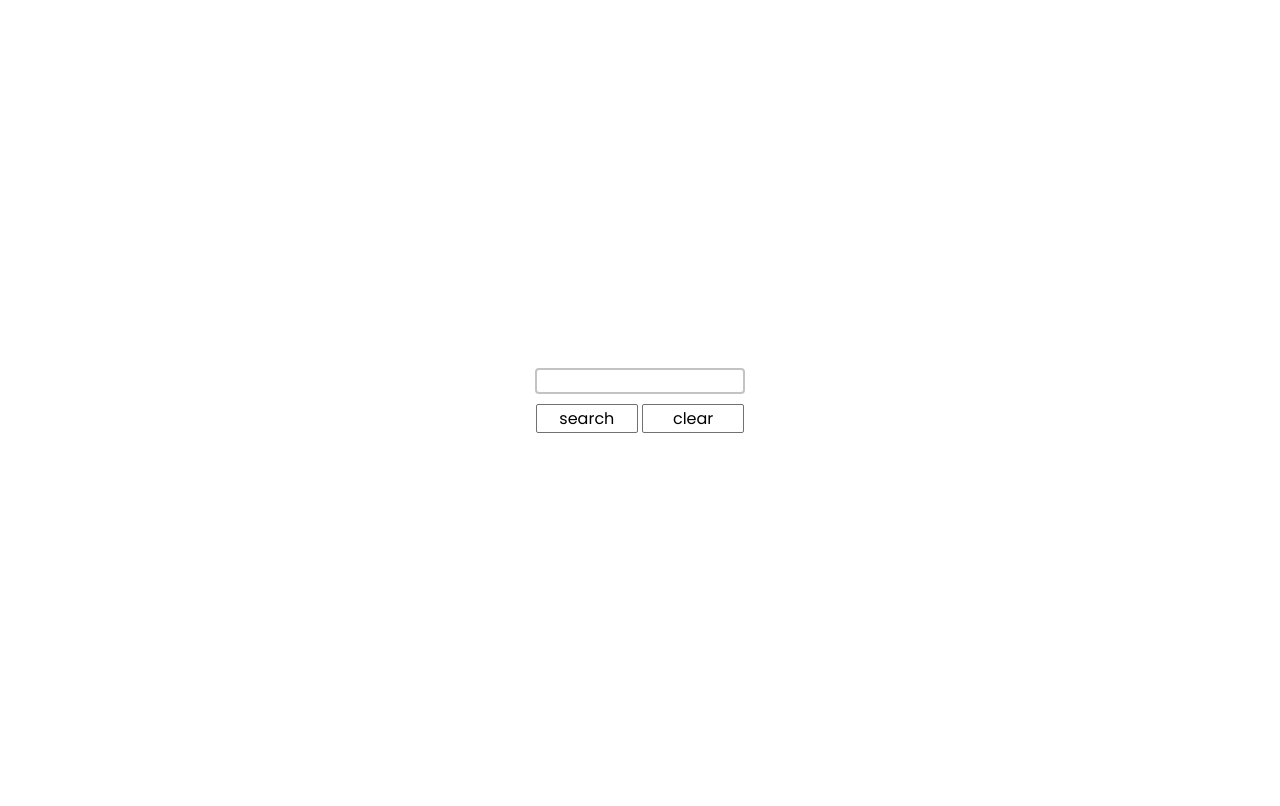
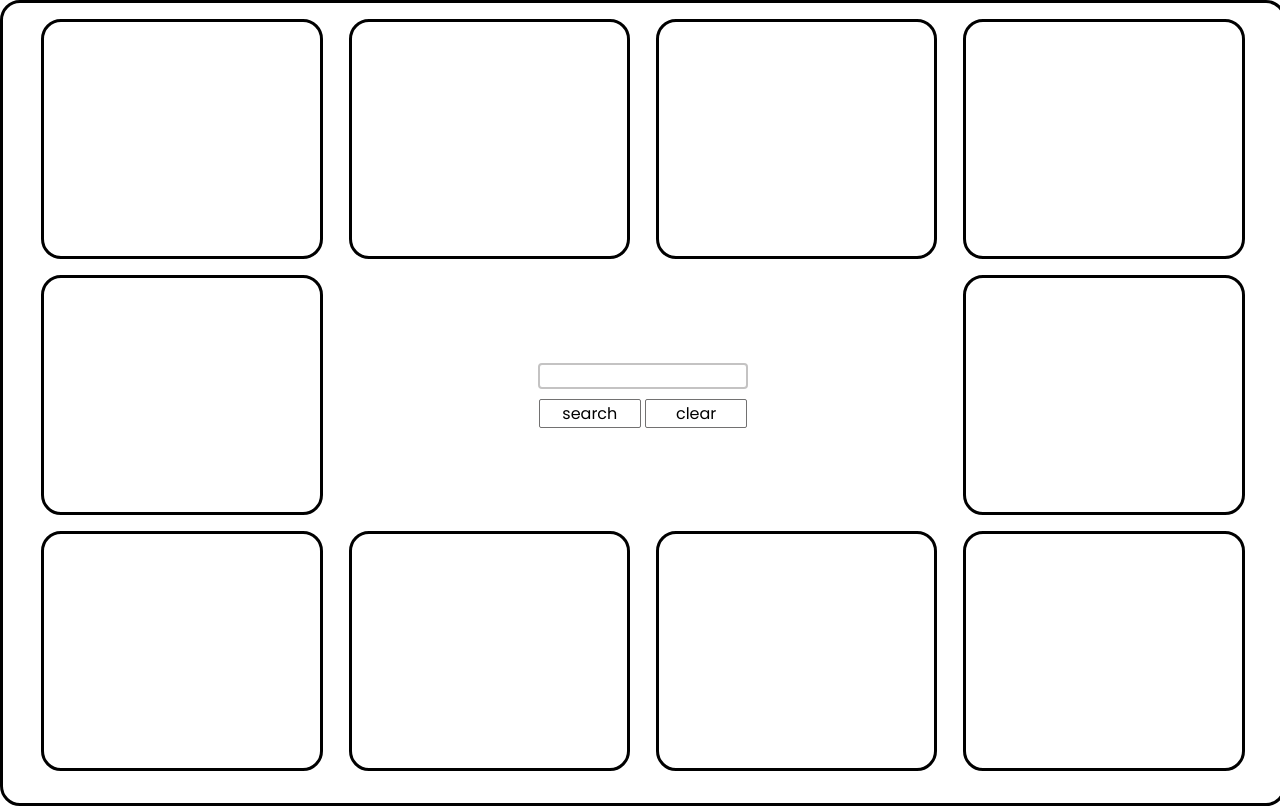
Before and after one commit to Username26/WikiSearch, a plain HTML site: page index.html in a window 1280 px wide. Drawn offline with Linux system fonts and the light colour scheme.

Commit message:
layout for the results borderstyle solid for debugging purposes

```diff
--- a/index.html
+++ b/index.html
@@ -9,10 +9,42 @@
     <title>WikiSearch</title>
 </head>
 <body>
-    <form>
-        <input type="text" id="searchQuery" name="searchQuery" size="30"><br>
-        <input type="button" value="search" size="25">
-        <input type="button" value="clear">
-    </form>
+    <div class="form">
+        <form>
+            <input type="text" id="searchQuery" name="searchQuery" size="30"><br>
+            <input type="button" value="search" size="25">
+            <input type="button" value="clear">
+        </form>
+    </div>
+    <div class="item1">
+
+    </div>
+    <div class="item2">
+
+    </div>
+    <div class="item3">
+
+    </div>
+    <div class="item4">
+
+    </div>
+    <div class="item5">
+
+    </div>
+    <div class="item6">
+
+    </div>
+    <div class="item7">
+
+    </div>
+    <div class="item8">
+
+    </div>
+    <div class="item9">
+
+    </div>
+    <div class="item10">
+
+    </div>
 </body>
 </html>
--- a/stylesheet.css
+++ b/stylesheet.css
@@ -2,11 +2,35 @@ body {
 	height: 100%;
 	width: 100%;
 	margin: 0;
-	display: table;
+	display: grid;
+	grid-template-columns: 1% repeat(4, 22%) 1%;
+	grid-template-rows: 0% repeat(3, 30%) 0%;
+	grid-template-areas:
+		'. . . . . .'
+		'. item1 item2 item3 item4 .'
+		'. item10 form form item5 .'
+		'. item9 item8 item7 item6 .'
+		'. . . . . .';
+	column-gap: 2%;
+	row-gap: 2%;
 	position: absolute;
 	font-family: 'Poppins', sans-serif;
+	border-style: solid;
+	border-radius: 20px;
 }
+
+.form {
+	grid-area: form;
+	vertical-align: middle;
+	text-align: center;
+	display: table;
+}
+
 form {
+	grid-column-start: 2;
+	grid-column-end: 4;
+	grid-row-start: 2;
+	grid-row-end: 3;
 	display: table-cell;
 	vertical-align: middle;
 	text-align: center;
@@ -39,8 +63,69 @@ input[value='search'] {
 input[type='text'] {
 	font-family: 'poppins';
 	width: 202px;
+
 	margin-bottom: 10px;
 	border-radius: 4px;
 	border-style: solid;
 	border-color: rgb(196, 195, 195);
 }
+
+.item1 {
+	grid-area: item1;
+	border-style: inherit;
+	border-radius: inherit;
+}
+
+.item2 {
+	grid-area: item2;
+	border-style: inherit;
+	border-radius: inherit;
+}
+
+.item3 {
+	grid-area: item3;
+	border-style: inherit;
+	border-radius: inherit;
+}
+
+.item4 {
+	grid-area: item4;
+	border-style: inherit;
+	border-radius: inherit;
+}
+
+.item5 {
+	grid-area: item5;
+	border-style: inherit;
+	border-radius: inherit;
+}
+
+.item6 {
+	grid-area: item6;
+	border-style: inherit;
+	border-radius: inherit;
+}
+
+.item7 {
+	grid-area: item7;
+	border-style: inherit;
+	border-radius: inherit;
+}
+
+.item8 {
+	grid-area: item8;
+	border-style: inherit;
+	border-radius: inherit;
+}
+
+.item9 {
+	grid-area: item9;
+	border-style: inherit;
+	border-radius: inherit;
+}
+
+.item10 {
+	grid-area: item10;
+	border-style: inherit;
+	border-radius: inherit;
+}
```
